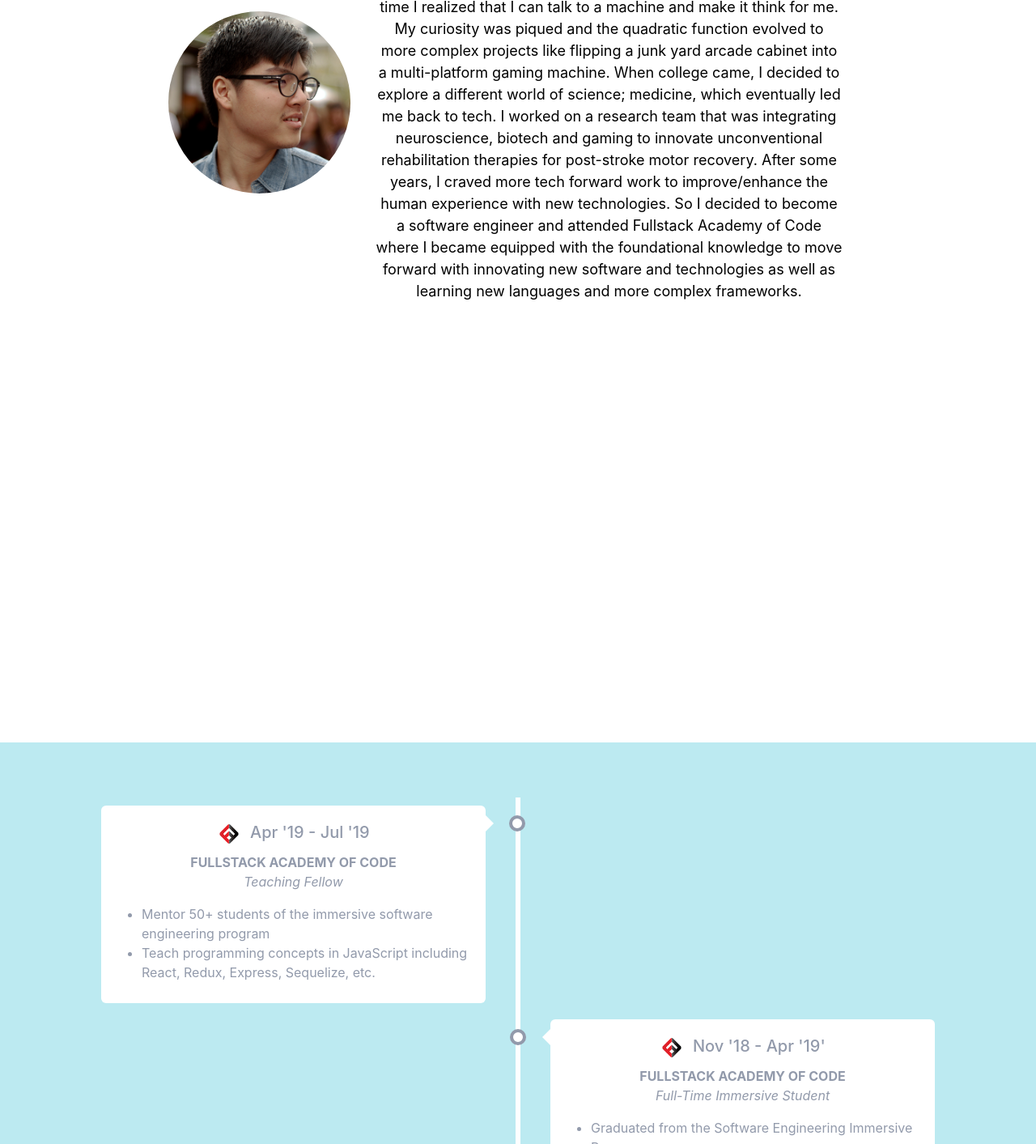
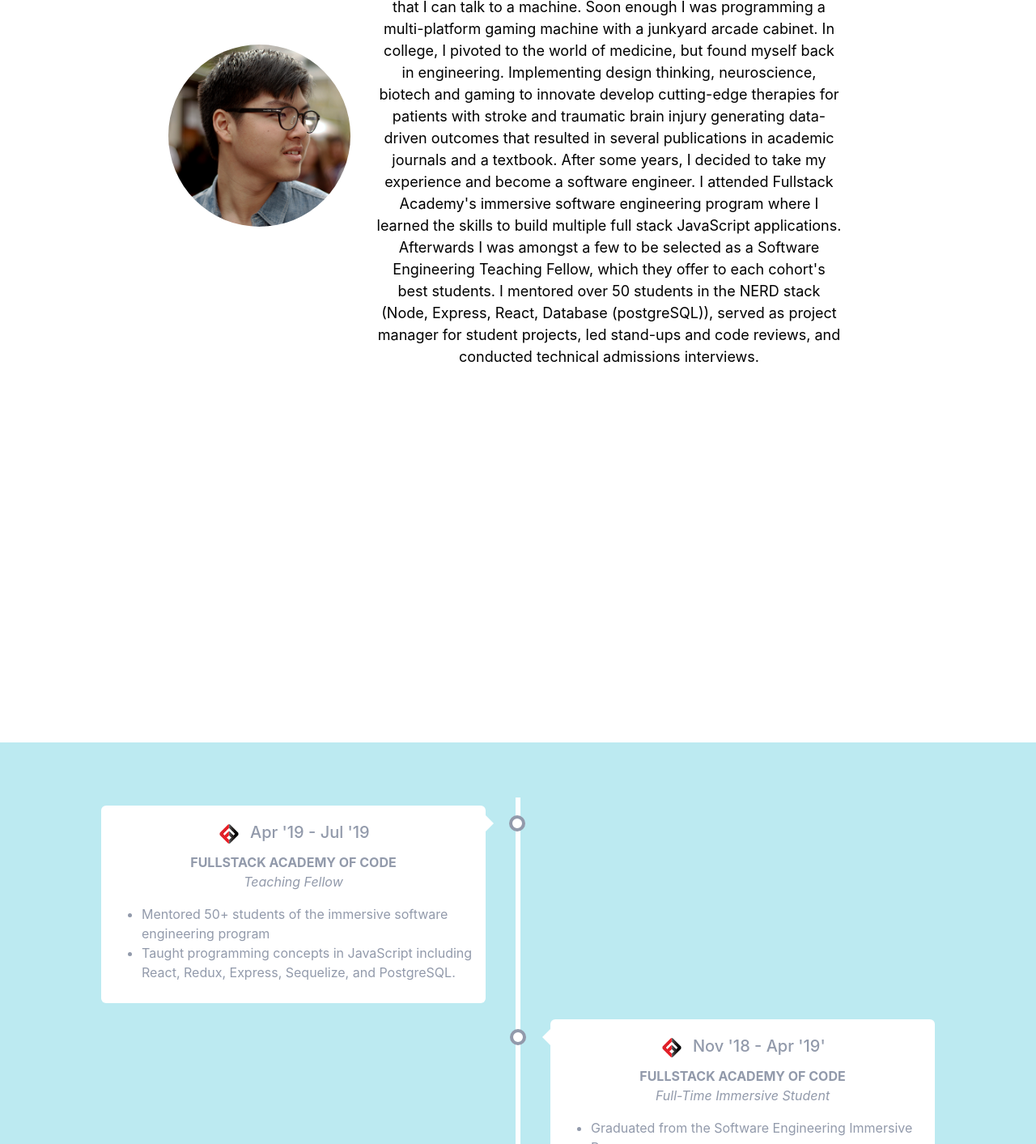
Before and after one commit to alvinjtang/personal-site, a website with bundled scripts: page index.html in a window 1280 px wide. Shown: the part 3540-4953 px from the top of the page at 81% size. Built offline with nearby package versions, Linux system fonts and the light colour scheme.

Commit message:
updated about section

```diff
--- a/index.html
+++ b/index.html
@@ -447,9 +447,9 @@
                 <img class='rounded-circle' src='./img/prof-pic.png' />
               </div>
               <div class='about about-description'>
-                <p class="about-me-text">The quadratic formula. What is it? At this point, you either know or you don't care. But for me, it's the first function I ever programmed in my TI-83 in Mrs. Smith's 7th grade Algebra class. It's the first time I realized that I can talk to a machine and make it think for me. My curiosity was piqued and the quadratic function evolved to more complex projects like flipping a junk yard arcade cabinet into a multi-platform gaming machine. When college came, I decided to explore a different world of science; medicine, which eventually led me back to tech. I worked on a research team that was integrating neuroscience, biotech and gaming to innovate unconventional rehabilitation therapies for post-stroke motor recovery.
+                <p class="about-me-text">Why I'm a software engineer? Well it started with the quadratic formula. It was the first function I ever programmed in my TI-83 in Mrs. Smith's 7th grade Algebra class. It's the first time I realized that I can talk to a machine. Soon enough I was programming a multi-platform gaming machine with a junkyard arcade cabinet. In college, I pivoted to the world of medicine, but found myself back in engineering. Implementing design thinking, neuroscience, biotech and gaming to innovate develop cutting-edge therapies for patients with stroke and traumatic brain injury generating data-driven outcomes that resulted in several publications in academic journals and a textbook.
 
-                  After some years, I craved more tech forward work to improve/enhance the human experience with new technologies. So I decided to become a software engineer and attended Fullstack Academy of Code where I became equipped with the foundational knowledge to move forward with innovating new software and technologies as well as learning new languages and more complex frameworks.</p>
+                After some years, I decided to take my experience and become a software engineer. I attended Fullstack Academy's immersive software engineering program where I learned the skills to build multiple full stack JavaScript applications. Afterwards I was amongst a few to be selected as a Software Engineering Teaching Fellow, which they offer to each cohort's best students. I mentored over 50 students in the NERD stack (Node, Express, React, Database (postgreSQL)), served as project manager for student projects, led stand-ups and code reviews, and conducted technical admissions interviews.</p>
               </div>
               <!-- <a class="btn btn-primary btn-l js-scroll-trigger" href="#experience"
                 >What else have I done?</a
@@ -477,8 +477,8 @@
                       <em>Teaching Fellow</em>
                       <br />
                       <ul>
-                        <li>Mentor 50+ students of the immersive software engineering program</li>
-                        <li>Teach programming concepts in JavaScript including React, Redux, Express, Sequelize, etc.</li>
+                        <li>Mentored 50+ students of the immersive software engineering program</li>
+                        <li>Taught programming concepts in JavaScript including React, Redux, Express, Sequelize, and PostgreSQL.</li>
                       </ul>
                     </p>
                     </div>
```
